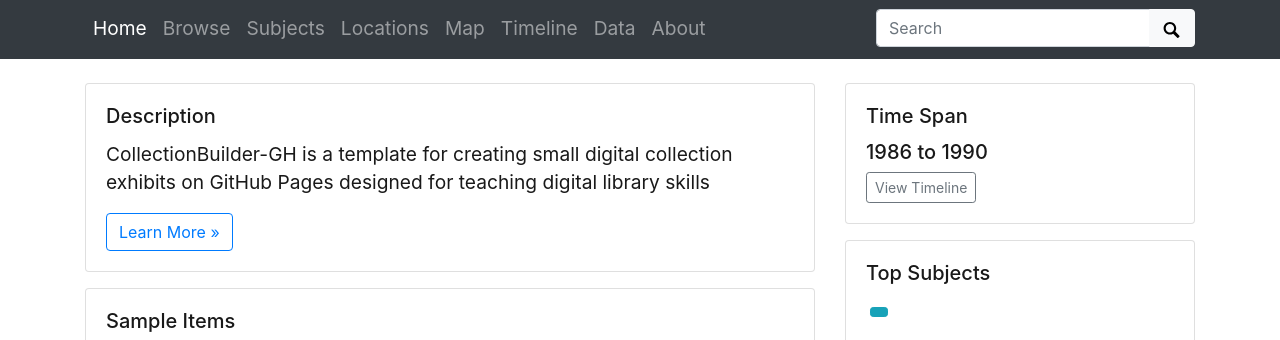
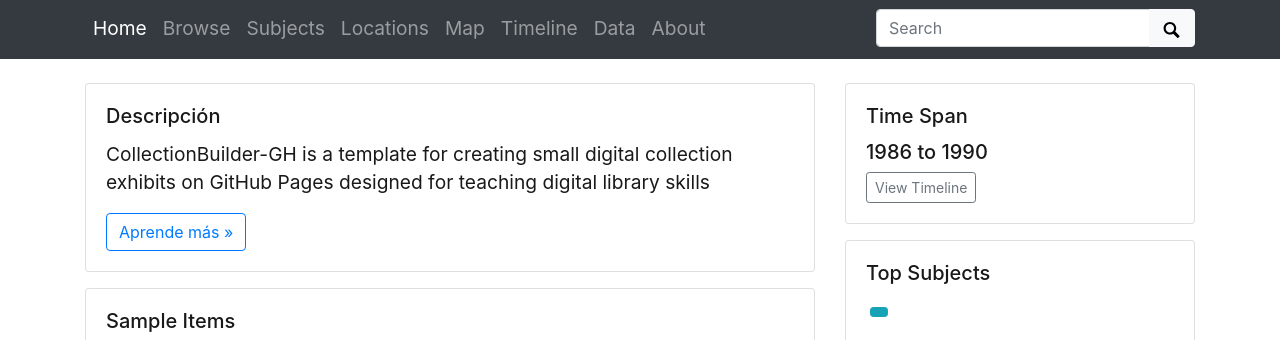
Before and after one commit to coleccionesminimalistas/ejemplo-coleccion, a Jekyll site: the page built from index.md, in a window 1280 px wide. Shown: the part 343-683 px from the top of the page. Built offline with Jekyll 4.4.1, drawn with Linux system fonts in a browser that asks for light colours.

Commit message:
Update description.html

```diff
--- a/_includes/index/description.html
+++ b/_includes/index/description.html
@@ -1,8 +1,8 @@
 <div class="card mb-3">
   <div class="card-body">
-    <h5 class="card-title">Description</h5>
+    <h5 class="card-title">Descripción</h5>
     <p class="card-text">{{ site.description }}</p>
     {%- assign about = site.data.config-nav | where: "stub","/about.html" | size -%}
-    {% if about > 0 %}<a class="btn btn-outline-primary" href="{{ '/about.html' | relative_url }}" >Learn More &raquo;</a>{% endif %}
+    {% if about > 0 %}<a class="btn btn-outline-primary" href="{{ '/about.html' | relative_url }}" >Aprende más &raquo;</a>{% endif %}
   </div>
 </div>
```
